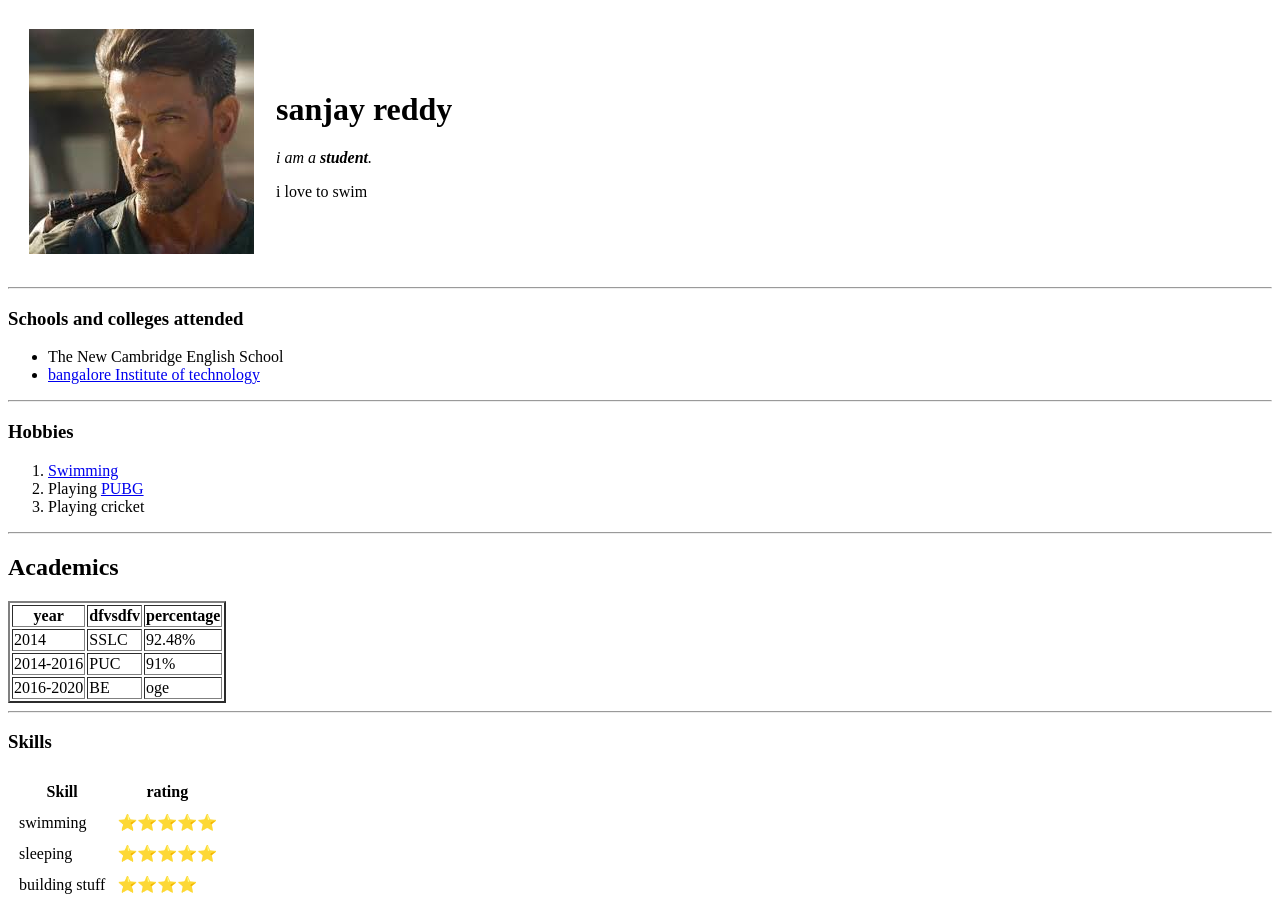
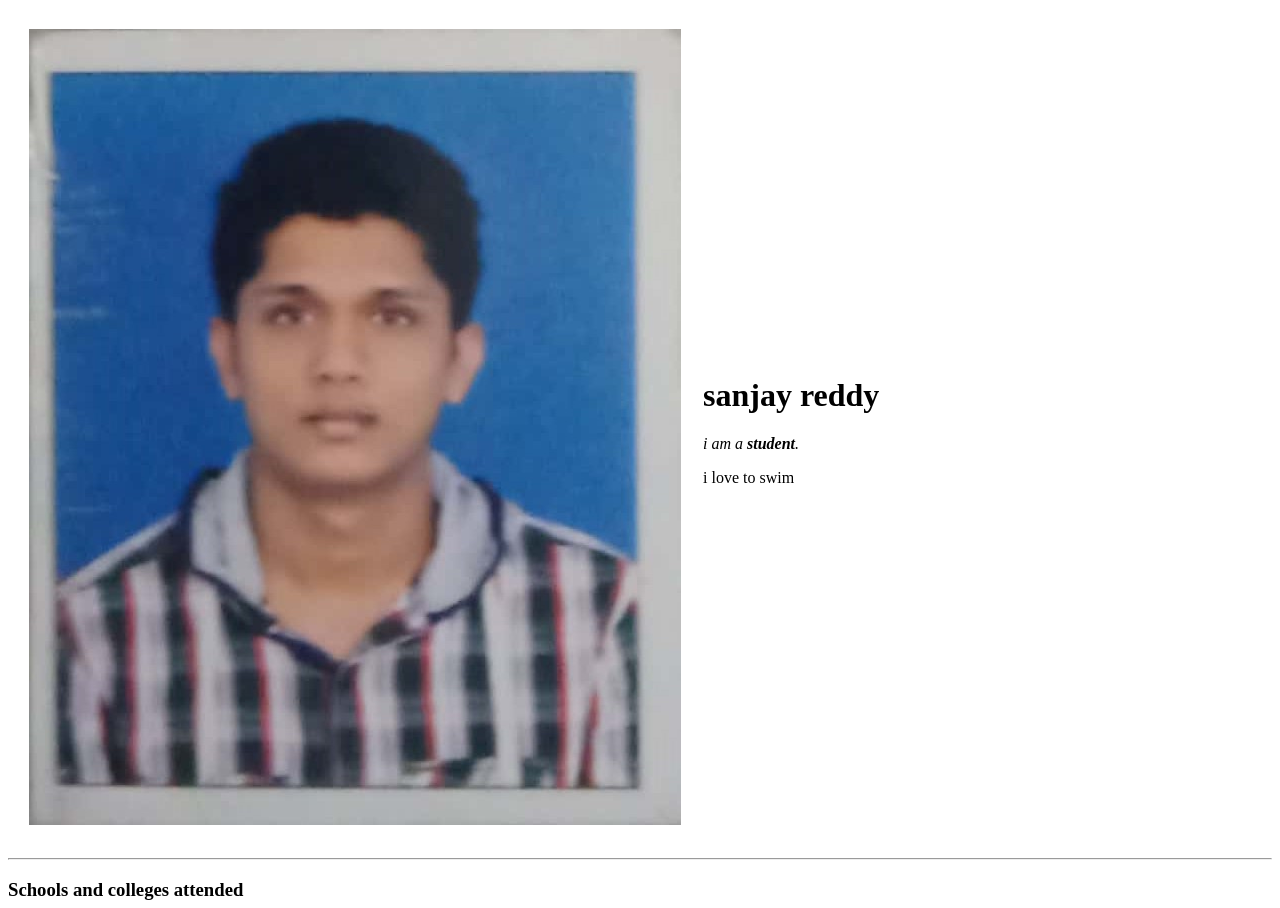
Before and after one commit to sanjayreddyj/cv, a plain HTML site: page index.html in a window 1280 px wide. Shown: the top 908 px of the page. Drawn offline with Linux system fonts and the light colour scheme.

Commit message:
Update index.html

```diff
--- a/index.html
+++ b/index.html
@@ -9,7 +9,7 @@
 <body>
   <table cellspacing="20" >
     <tr>
-      <td><img src="download.jpg" alt="sanjay reddy profile pic"></td>
+      <td><img src="pic_1.jpg" alt="sanjay reddy profile pic"></td>
       <td><h1>sanjay reddy</h1>
       <p><em>i am a <strong>student</strong>.</em></p>
       <p>i love to swim</p></td>
```
